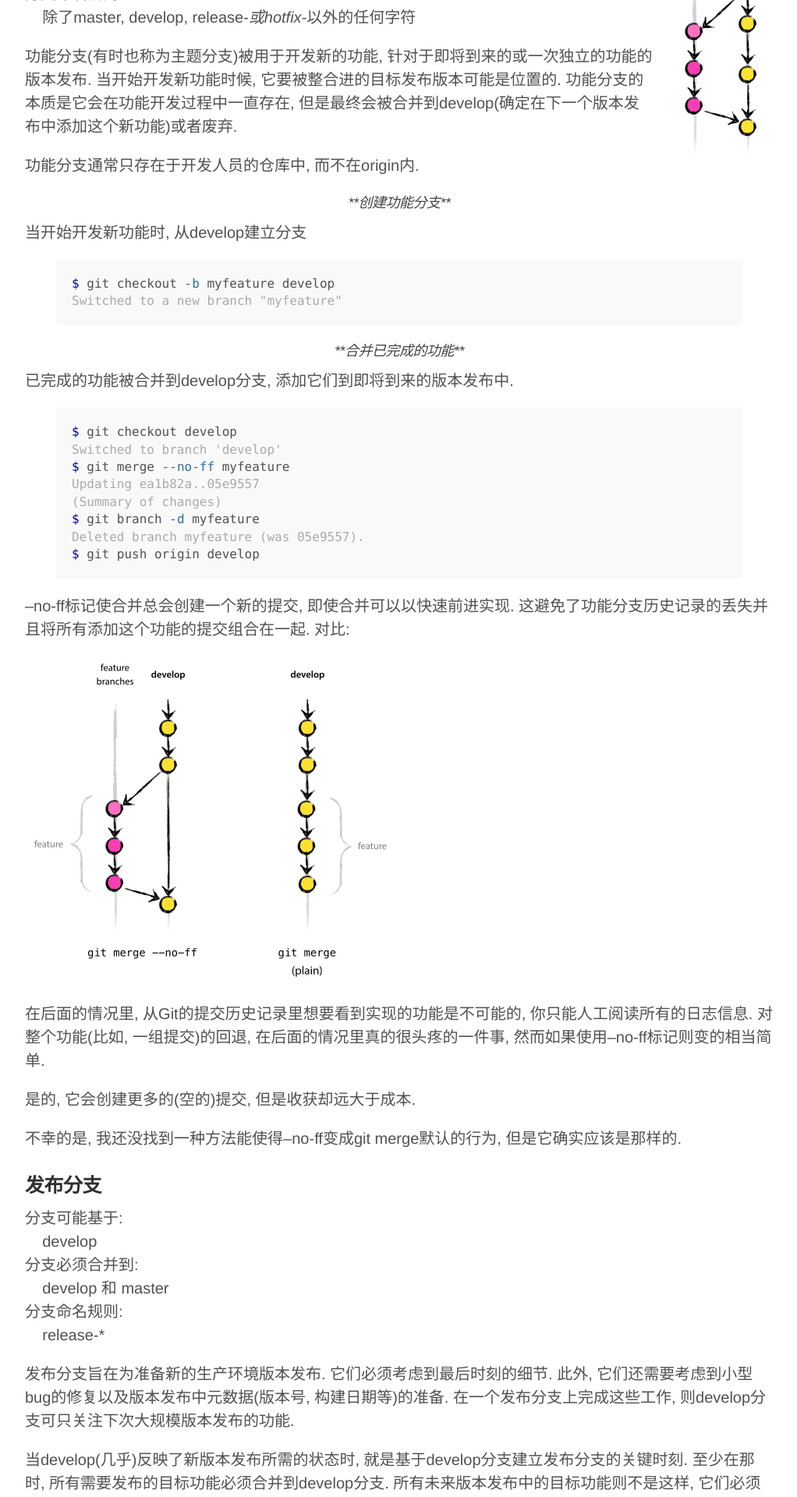
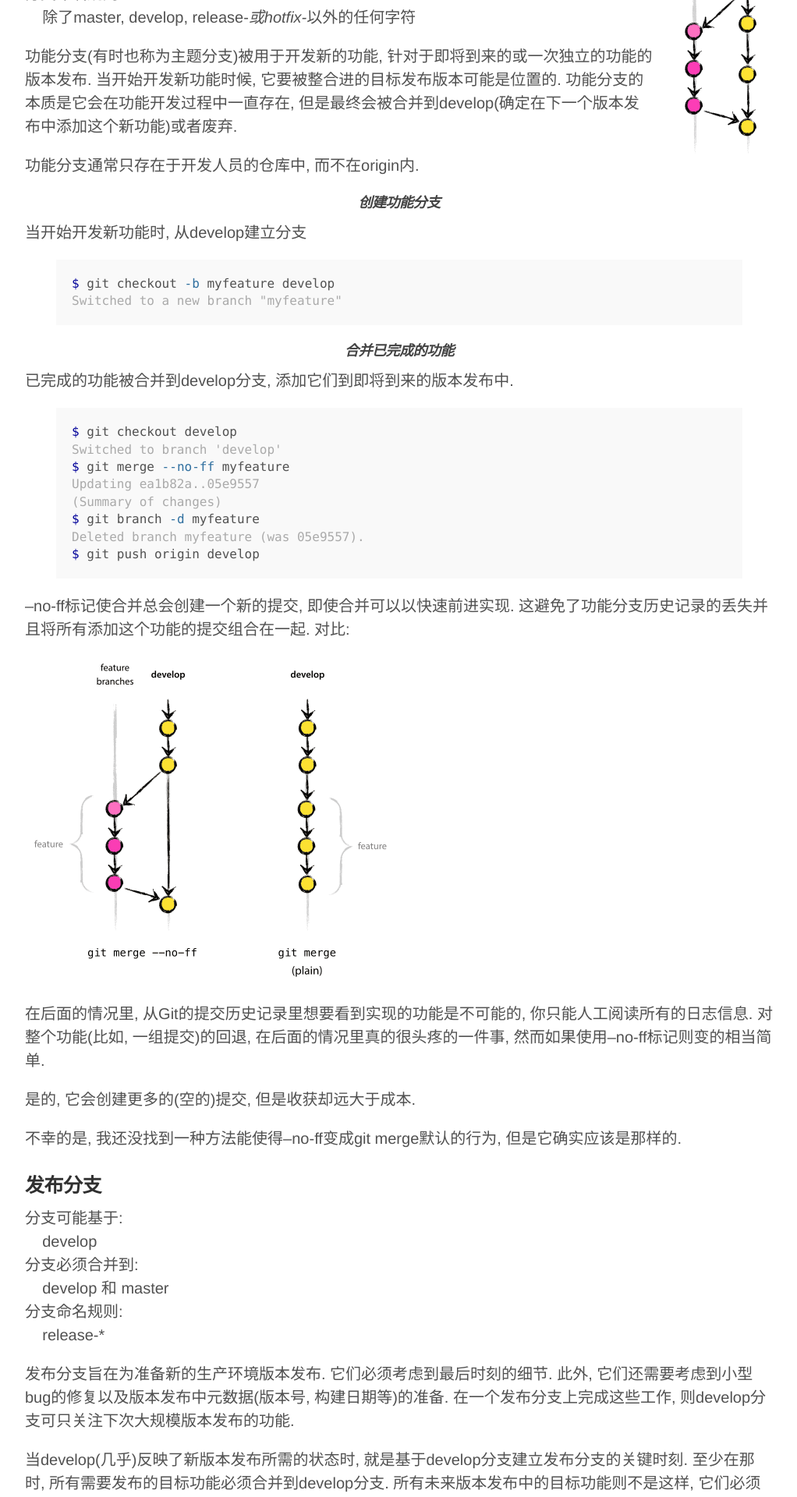
Before and after one commit to clarkdo/clarkdo.github.com, a Jekyll site: the page built from _posts/2015-02-16-53.md, in a window 1280 px wide. Shown: the part 3540-5460 px from the top of the page at 78% size, without its empty margins (128-1150 px from the left). Built offline with Jekyll 4.4.1, drawn with Linux system fonts in a browser that asks for light colours; Markdown is read by kramdown in place of the engine named in the settings; comment, search, counter and statistics services are not loaded.

Commit message:
new post

```diff
--- a/_posts/2015-02-16-53.md
+++ b/_posts/2015-02-16-53.md
@@ -12,10 +12,11 @@ comments: true
 }
 .centered {
   text-align: center;
+  display: inline;
 }
 h4 {
   font-family: RobotoDraft,"Helvetica Neue","Helvetica Neue",Arial,sans-serif;
-  font-weight: 400;
+  font-weight: bold;
   font-size: 18px;
   line-height: 26px;
   font-style: italic;
@@ -101,7 +102,7 @@ orgin/develop则是源码HEAD标识总是对应这即将发布版本的最新变
 
 功能分支通常只存在于开发人员的仓库中, 而不在origin内.
 
-<h4 style="text-align: center;">**创建功能分支**</h4>
+<h4 style="text-align: center;">创建功能分支</h4>
 
 当开始开发新功能时, 从develop建立分支
 
@@ -110,7 +111,7 @@ $ git checkout -b myfeature develop
 Switched to a new branch "myfeature"
 {% endhighlight %}
 
-<h4 style="text-align: center;">**合并已完成的功能**</h4>
+<h4 style="text-align: center;">合并已完成的功能</h4>
 
 已完成的功能被合并到develop分支, 添加它们到即将到来的版本发布中.
 
```
